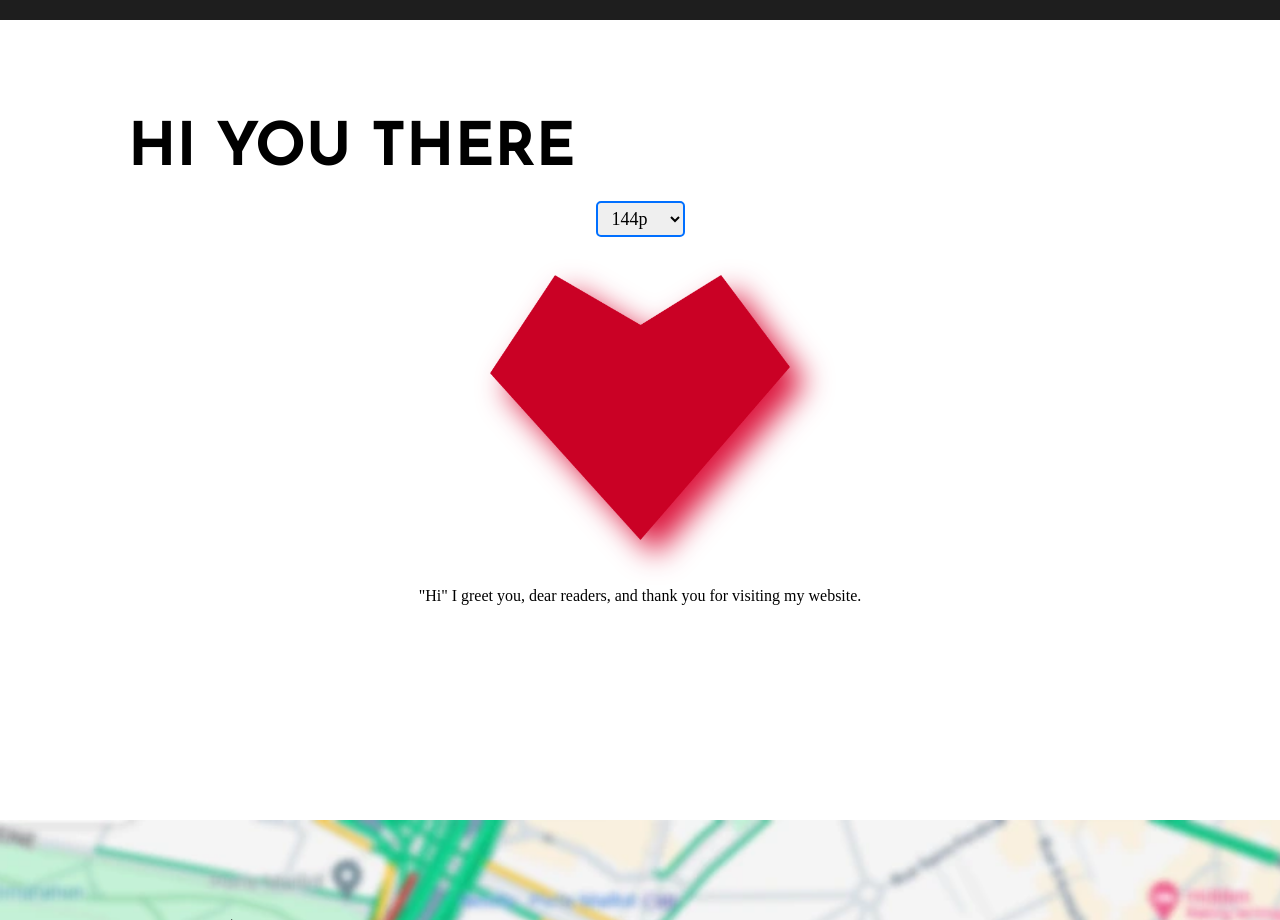
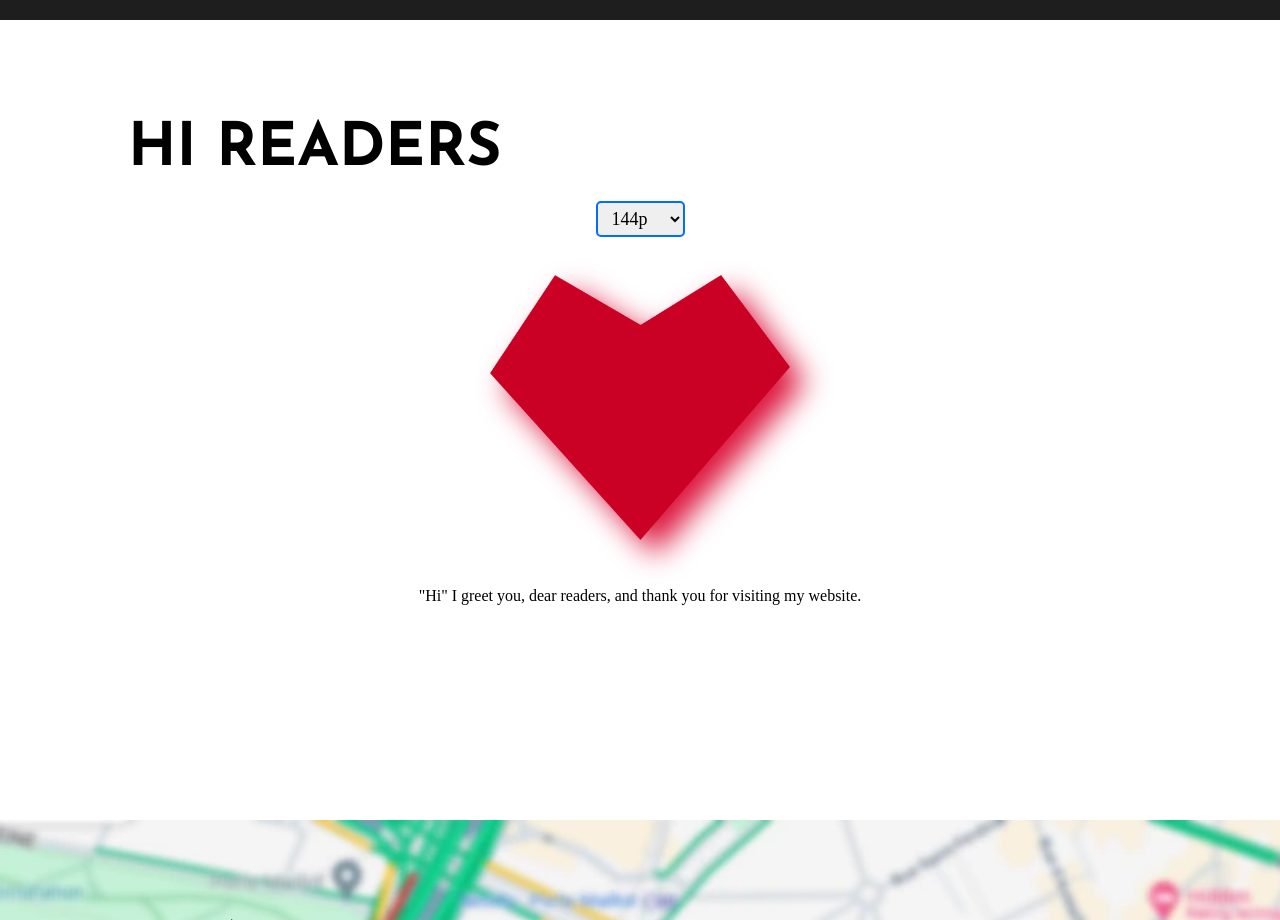
Before and after one commit to MaspeM24/MaspeM24.github.io, a plain HTML site: page index.html in a window 1280 px wide. Shown: the part 2380-3300 px from the top of the page. Drawn offline with nearby package versions, Linux system fonts and the light colour scheme; files whose address does not match are found by name; a web font is replaced by a local one.

Commit message:
Update index.html

```diff
--- a/index.html
+++ b/index.html
@@ -236,7 +236,7 @@
         <div class="container">
             <div class="container_hi">
                 <div class="judul">
-                    <h1 class="title_sec">HI YOU THERE</h1>
+                    <h1 class="title_sec">HI READERS</h1>
                 </div>
                 <div class="switch_contoler">
                     <select id="quality">
```
